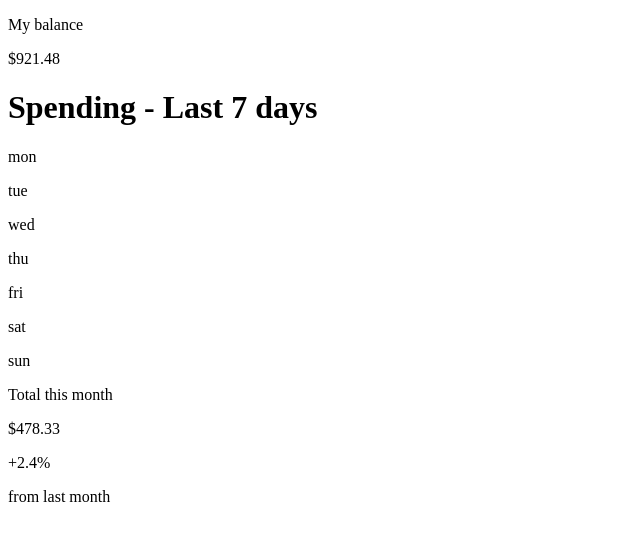
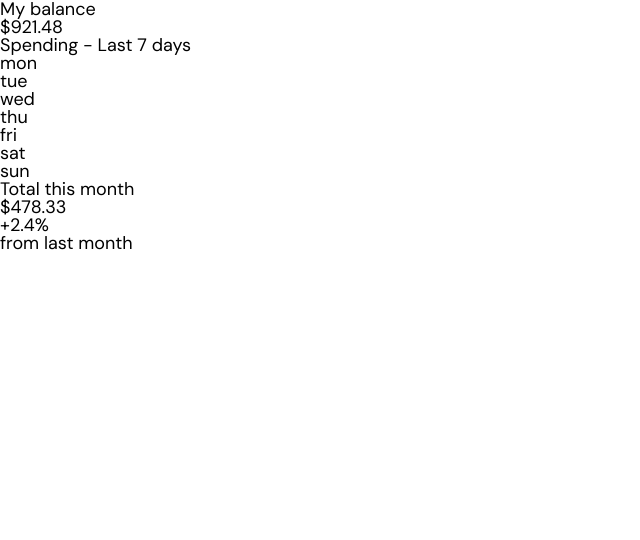
Before and after one commit to Jason-Donmoyer/Expenses-Chart-Component, a plain HTML site: page index.html in a window 1280 px wide. Shown: the whole page, without its empty margins (0-640 px from the left). Drawn offline with Linux system fonts and the light colour scheme.

Commit message:
created css files, reset.css complete, variables and box sizing complete for styles.css

```diff
--- a/css/reset.css
+++ b/css/reset.css
@@ -0,0 +1,48 @@
+/* http://meyerweb.com/eric/tools/css/reset/
+   v2.0 | 20110126
+   License: none (public domain)
+*/
+
+html, body, div, span, applet, object, iframe,
+h1, h2, h3, h4, h5, h6, p, blockquote, pre,
+a, abbr, acronym, address, big, cite, code,
+del, dfn, em, img, ins, kbd, q, s, samp,
+small, strike, strong, sub, sup, tt, var,
+b, u, i, center,
+dl, dt, dd, ol, ul, li,
+fieldset, form, label, legend,
+table, caption, tbody, tfoot, thead, tr, th, td,
+article, aside, canvas, details, embed,
+figure, figcaption, footer, header, hgroup,
+menu, nav, output, ruby, section, summary,
+time, mark, audio, video {
+	margin: 0;
+	padding: 0;
+	border: 0;
+	font-size: 100%;
+	font: inherit;
+	vertical-align: baseline;
+}
+/* HTML5 display-role reset for older browsers */
+article, aside, details, figcaption, figure,
+footer, header, hgroup, menu, nav, section {
+	display: block;
+}
+body {
+	line-height: 1;
+}
+ol, ul {
+	list-style: none;
+}
+blockquote, q {
+	quotes: none;
+}
+blockquote:before, blockquote:after,
+q:before, q:after {
+	content: '';
+	content: none;
+}
+table {
+	border-collapse: collapse;
+	border-spacing: 0;
+}
--- a/css/styles.css
+++ b/css/styles.css
@@ -0,0 +1,74 @@
+/* ###################################################################### */
+
+                              /* IMPORTS */
+
+/* ###################################################################### */
+
+
+/* GOOGLE FONTS */
+
+/* DM Sans */
+@import url('https://fonts.googleapis.com/css2?family=DM+Sans:wght@400;700&display=swap');
+/* font-family: 'DM Sans', sans-serif; */
+
+
+
+/* ###################################################################### */
+
+                            /* VARIABLES */
+
+/* ###################################################################### */
+
+
+/* VARIABLES */
+:root {
+
+
+  /* FONT FAMILY */
+  --main-font-family: 'DM Sans', sans-serif;
+
+
+  /* FONT WEIGHT */
+  --fw-reg: 400;
+  --fw-bold: 700;
+
+
+  /* COLORS */
+
+  /* Primary */
+  --primary-color: hsl(10, 79%, 65%);
+  --secondary-color: hsl(186, 34%, 60%);
+
+  /* Nuetral */
+  --dark-color: hsl(25, 47%, 15%);
+  --dark-gray-color: hsl(28, 10%, 53%);
+  --light-gray-color: hsl(27, 66%, 92%);
+  --light-color: hsl(33, 100%, 98%);
+
+
+}
+
+
+
+/* ###################################################################### */
+
+                           /* MAIN STYLES */
+
+/* ###################################################################### */
+
+
+/* html */
+html {
+  box-sizing: border-box;
+  font-size: 18px;
+}
+*, *:before, *:after {
+  box-sizing: inherit;
+}
+
+
+/* body */
+.main-container {
+  font-family: var(--main-font-family);
+  font-weight: var(--fw-reg);
+}
--- a/index.html
+++ b/index.html
@@ -5,6 +5,8 @@
   <meta name="viewport" content="width=device-width, initial-scale=1.0"> <!-- displays site properly based on user's device -->
 
   <link rel="icon" type="image/png" sizes="32x32" href="./images/favicon-32x32.png">
+  <link rel="stylesheet" href="css/reset.css">
+  <link rel="stylesheet" href="css/styles.css">
 
   <title>Frontend Mentor | Expenses chart component</title>
 
@@ -99,27 +101,11 @@
   <!-- Main Content Container End -->
 
 
-
-
-
-
-
-
-
-
-
-
-
-
-
-
-
-
-
-
   <!-- <div class="attribution">
     Challenge by <a href="https://www.frontendmentor.io?ref=challenge" target="_blank">Frontend Mentor</a>.
     Coded by <a href="#">Your Name Here</a>.
   </div> -->
+
+  <script src="main.js"></script>
 </body>
 </html>
```
